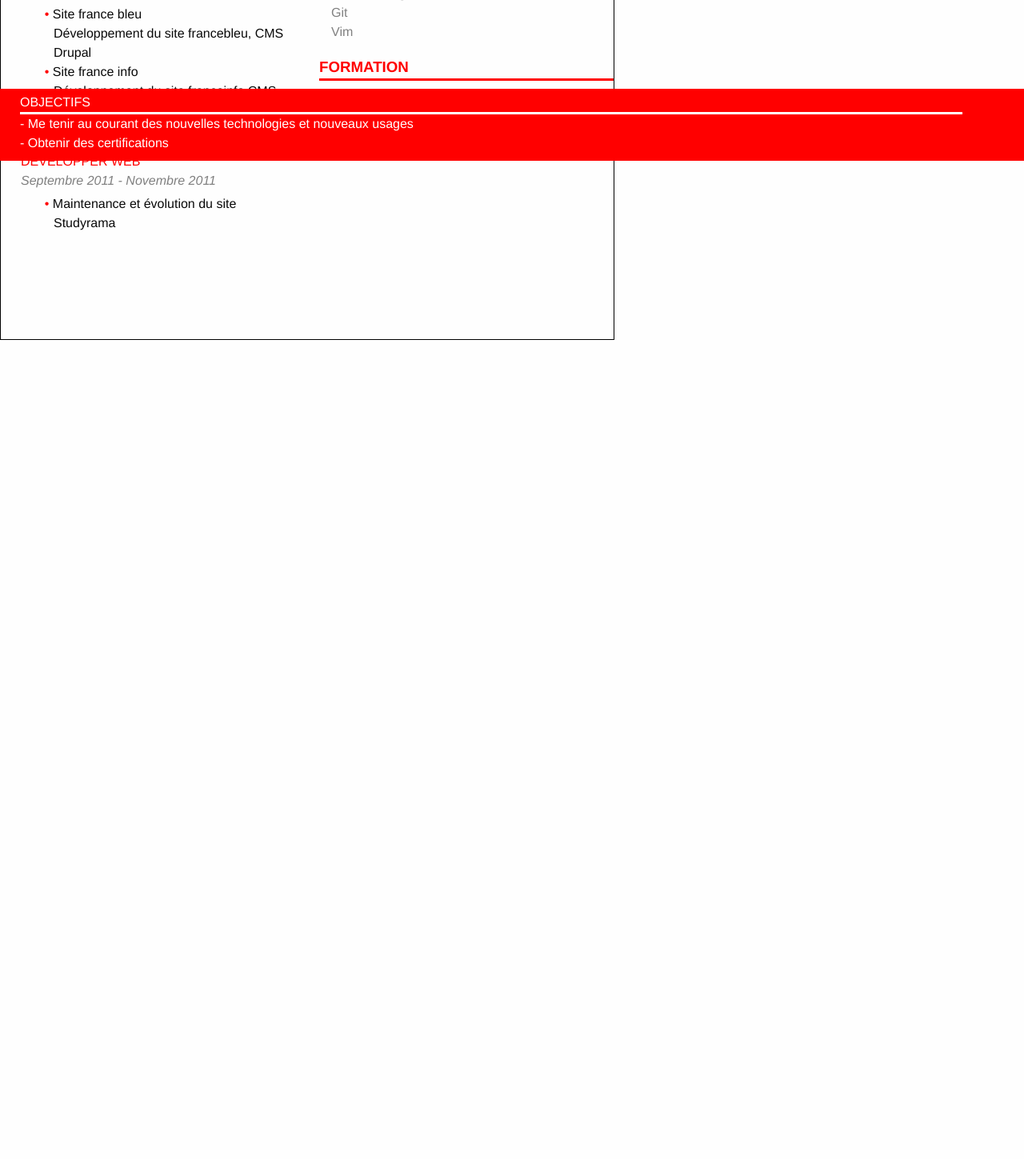
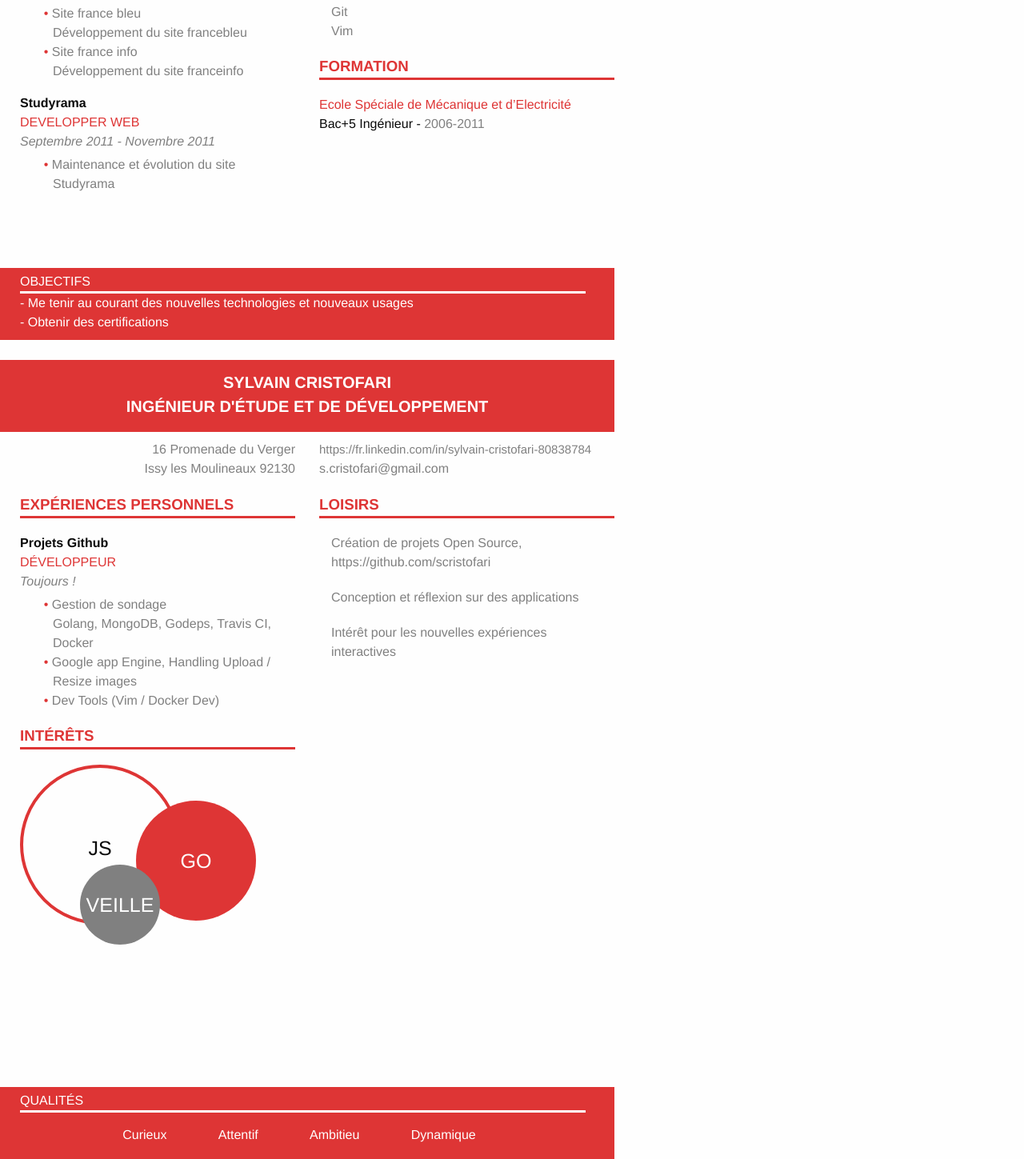
Before and after one commit to scristofari/cv, a website: page public/index.html in a window 1280 px wide. Shown: the part 599-2048 px from the top of the page at 80% size. Before the commit the page ends 1024 px from the top, so only its background shows below. Drawn offline with Linux system fonts and the light colour scheme.

Commit message:
first cv

```diff
--- a/build.js
+++ b/build.js
@@ -7,6 +7,6 @@ page.paperSize = {
 };
 
 page.open("public/index.html", function (status) {
-    page.render("pdf/cv-" + moment().format("DD-mm-YYYY") + ".pdf");
+    page.render("pdf/cv-" + moment().format("DD-MM-YYYY") + ".pdf");
     phantom.exit();
 });
--- a/public/index.html
+++ b/public/index.html
@@ -7,6 +7,8 @@
     <link rel="stylesheet" href="app.css" />
   </head>
   <body>
+
+    <!-- PAGE 1 -->
     <div class="row page">
       <div class="row header">
         <h1>Sylvain Cristofari</h1>
@@ -20,7 +22,7 @@
             <h3>Expériences professionnelles</h3>
             <div class="box-content">
               <span class="entreprise">France Télévisions Edition Numérique</span>
-              <span class="job">DÉVELOPPEMENT D’OUTILS - SOCIAL TV</span>
+              <span class="job">DÉVELOPPEMENT D’OUTILS - SOCIALTV</span>
               <span class="date">Juillet 2013</span>
               <ul>
                 <li>Social Live<br />Système aggrégation de flux sociaux</li>
@@ -34,8 +36,8 @@
               <span class="job">LEAD DEVELOPPER</span>
               <span class="date">Novembre 2011- mai 2013</span>
               <ul>
-                <li>Site france bleu<br />Développement du site francebleu, CMS Drupal</li>
-                <li>Site france info<br />Développement du site franceinfo CMS Drupal</li>
+                <li>Site france bleu<br />Développement du site francebleu</li>
+                <li>Site france info<br />Développement du site franceinfo</li>
               </ul>
             </div>
             <div class="box-content">
@@ -50,7 +52,7 @@
         </div>
 
         <div class="small-6 col-2 columns">
-          <span class="contact">06 89 68 45 02</span><br />
+          <span class="contact linkedin">https://fr.linkedin.com/in/sylvain-cristofari-80838784</span><br />
           <span class="contact">s.cristofari@gmail.com</span>
           <div class="box">
             <h3>COMPÉTENCES</h3>
@@ -91,5 +93,64 @@
         </span>
       </div>
     </div>
+
+    <!-- PAGE 2 -->
+    <div class="row page">
+      <div class="row header">
+        <h1>Sylvain Cristofari</h1>
+        <h2>Ingénieur d'étude et de développement</h2>
+      </div>
+      <div class="row content">
+        <div class="small-6 col-1 columns">
+            <span class="contact">16 Promenade du Verger</span>
+            <span class="contact">Issy les Moulineaux 92130</span>
+            <div class="box">
+              <h3>Expériences personnels</h3>
+              <div class="box-content">
+                <span class="entreprise">Projets Github</span>
+                <span class="job">Développeur</span>
+                <span class="date">Toujours !</span>
+                <ul>
+                  <li>Gestion de sondage<br />Golang, MongoDB, Godeps, Travis CI, Docker</li>
+                  <li>Google app Engine, Handling Upload / Resize images</li>
+                  <li>Dev Tools (Vim / Docker Dev)</li>
+                </ul>
+              </div>
+            </div>
+            <div class="box">
+              <h3>Intérêts</h3>
+              <div class="box-content">
+                <div class="circle circle-js">JS</div>
+                <div class="circle circle-go">GO</div>
+                <div class="circle circle-veille">VEILLE</div>
+              </div>
+            </div>
+          </div>
+          <div class="small-6 col-2 columns">
+            <span class="contact linkedin">https://fr.linkedin.com/in/sylvain-cristofari-80838784</span><br />
+            <span class="contact">s.cristofari@gmail.com</span>
+            <div class="box">
+              <h3>Loisirs</h3>
+              <div class="box-content loisir">
+                <ul>
+                  <li>Création de projets Open Source, https://github.com/scristofari</li>
+                  <li>Conception et réflexion sur des applications</li>
+                  <li>Intérêt pour les nouvelles expériences interactives</li>
+                </ul>
+              </div>
+          </div>
+        </div>
+      </div>
+      <div class="row footer">
+        <span class="objectif">Qualités</span>
+        <ul>
+          <li>Curieux</li>
+          <li>Attentif</li>
+          <li>Ambitieu</li>
+          <li>Dynamique</li>
+        </ul>
+        </span>
+      </div>
+    </div>
   </body>
 </html>
--- a/scss/_cv.scss
+++ b/scss/_cv.scss
@@ -1,4 +1,4 @@
-$basecolor: red;
+$basecolor: #DE3535;
 $grey: grey;
 
 body {
@@ -7,8 +7,47 @@ body {
 .page {
     width: 100%;
     height: 1024px;
-    border: 1px solid black;
-
+    .circle {
+        position: absolute;
+        border-radius: 50%;
+        text-align: center;
+        vertical-align: middle;
+        text-transform: uppercase;
+        display: inline-block;
+        font-size: 25px;
+    }
+    .circle-js {
+	    width: 200px;
+	    height: 200px;
+        line-height: 200px;
+        border: 4px solid $basecolor;
+    }
+    .circle-go {
+	    width: 150px;
+	    height: 150px;
+        line-height: 150px;
+        background-color: $basecolor;
+        left: 170px;
+        top: 1600px;
+        color: white;
+    }
+    .circle-veille {
+	    width: 100px;
+	    height: 100px;
+        line-height: 100px;
+        background-color: $grey;
+        left: 100px;
+        top: 1680px;
+        color: white;
+    }
+    .loisir {
+        li {
+            margin-bottom: 20px;
+        }
+    }
+    .content {
+        height: 784px;
+    }
     h1, h2 {
         color: white;
         text-transform: uppercase;
@@ -34,6 +73,7 @@ body {
             li {
                 padding-left: 1em;
                 text-indent: -.7em;
+                color: $grey;
             }
            li:before {
                 content: "•    ";
@@ -52,6 +92,10 @@ body {
     }
     .contact {
         color: $grey;
+
+        &.linkedin {
+            font-size: 15px;
+        }
     }
     .box-content {
         .entreprise {
@@ -72,6 +116,8 @@ body {
     .box {
         .school {
             color: $basecolor;
+            width: 100%;
+            display: block;
         }
         .diplome-date {
             color: $grey;
@@ -104,9 +150,6 @@ body {
         margin-left: 0;
         margin-right: 0;
     }
-    left: 0;
-    bottom: 0;
-    position: absolute;
     width: 100%;
     height: 90px;
 
@@ -117,6 +160,13 @@ body {
         color: white;
         margin-left: 25px;
     }
+    ul {
+        li {
+            display:inline;
+            color: white;
+            padding-right: 60px;
+        }
+    }
     .objectif {
         text-transform: uppercase;
         border-bottom: 3px solid white;
```
Also changed, not shown: public/app.css, 1 other file.
